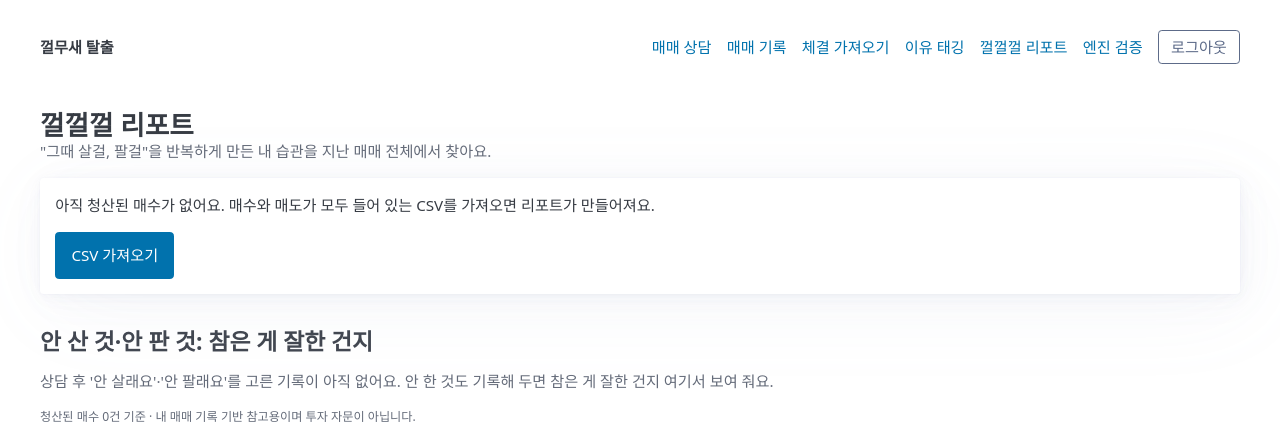
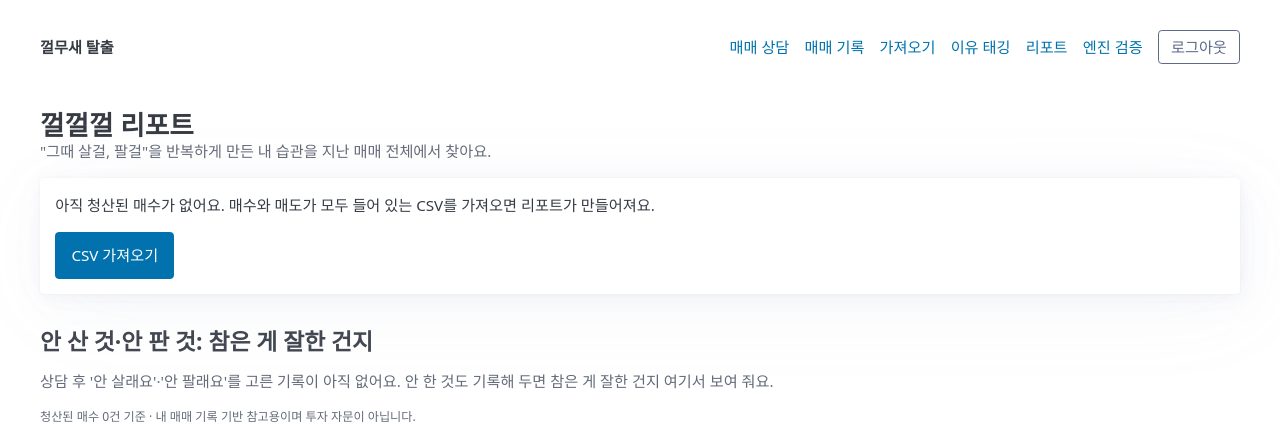
Before and after one commit to DongHyunKIM-Hi/investing, a FastAPI app: page /report in a window 1280 px wide. Shown: the top 424 px of the page. Run offline with FastAPI, Linux system fonts and the light colour scheme; the visitor is signed in with stand-in values (Sample User, id 1); some libraries are stand-ins or nearby versions.

Commit message:
메뉴: 이름 줄이고 좁은 화면에서 항목 단위로 줄바꿈
Co-Authored-By: Claude Opus 5.5 <noreply@anthropic.com>

```diff
--- a/app/static/app.css
+++ b/app/static/app.css
@@ -51,3 +51,7 @@ ol.mistakes li { margin: .5rem 0; }
 .held { display: flex; flex-wrap: wrap; gap: .4rem; align-items: center; }
 .held form { margin: 0; }
 .held button { padding: .25rem .7rem; font-size: .85rem; }
+
+/* 메뉴: 좁은 화면에서 항목 단위로 줄바꿈 (글자 중간에서 끊기지 않게) */
+header nav ul:last-child { flex-wrap: wrap; justify-content: flex-end; }
+header nav li { white-space: nowrap; }
--- a/app/templates/base.html
+++ b/app/templates/base.html
@@ -16,9 +16,9 @@
       <ul>
         <li><a href="/consult">매매 상담</a></li>
         <li><a href="/trades">매매 기록</a></li>
-        <li><a href="/trades/import">체결 가져오기</a></li>
+        <li><a href="/trades/import">가져오기</a></li>
         <li><a href="/trades/tagging">이유 태깅</a></li>
-        <li><a href="/report">껄껄껄 리포트</a></li>
+        <li><a href="/report">리포트</a></li>
         <li><a href="/backtest">엔진 검증</a></li>
         <li><form method="post" action="/logout" style="margin:0"><button class="outline secondary" style="padding:.3rem .8rem">로그아웃</button></form></li>
       </ul>
```
